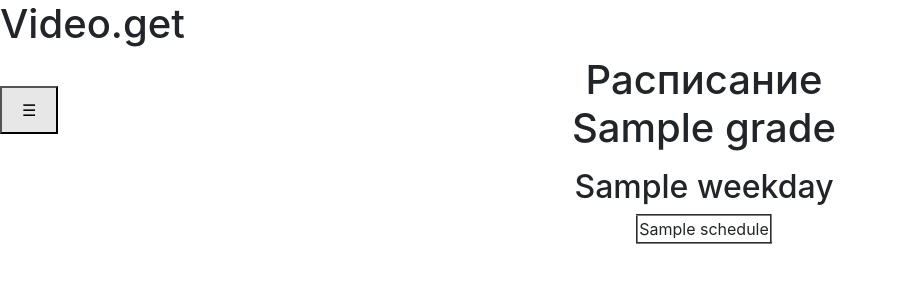
After one commit to Demonica22/school_bot, a Flask app: template templates/schedule_lessons.html in a window 1280 px wide. The commit adds this page. Shown: the top 300 px of the page, without its empty margins (0-898 px from the left). Run offline with Flask 2, Linux system fonts and the light colour scheme; the template is opened without the code that fills it: most values are stand-ins (such as "Sample title", 1, 10 or a date in 2020); some libraries are stand-ins or nearby versions.

Commit message:
добавлена замена данных расписание если такой класс или день недели есть добавлен просмотр расписания для отдельного класса

```diff
--- a/index.py
+++ b/index.py
@@ -40,6 +40,8 @@ api.add_resource(ScheduleResource, '/api/get/schedule/<int:schedule_id>')
 api.add_resource(ScheduleListResource, '/api/get/schedule')
 api.add_resource(ScheduleCallsResource, '/api/get/schedule_calls/<int:schedule_call_id>')
 api.add_resource(ScheduleCallsListResource, '/api/get/schedule_calls')
+
+
 
 
 def hash_password(password):
@@ -163,11 +165,17 @@ def add_news():
 def add_schedule():
     def add_data():
         session = create_session()
-        schedule = Schedule()
+        schedule = session.query(Schedule).filter(Schedule.weekday == request.form['weekday'],
+        Schedule.grade == (request.form['number_grade'] + request.form['letter_grade'])).first()
+        flag = True
+        if not schedule:
+            flag = False
+            schedule = Schedule()
         schedule.grade = request.form['number_grade'] + request.form['letter_grade'].lower()
         schedule.weekday = request.form['weekday']
         schedule.schedule = ''.join(request.form['schedule'].split('\r'))
-        session.add(schedule)
+        if not flag:
+            session.add(schedule)
         session.commit()
 
     def check():
@@ -208,6 +216,36 @@ def add_schedule():
 
     return render_template('add_schedule_form.html', errors=None)
 
+@app.route('/schedule/lessons', methods=['GET', 'POST'])
+def menu_schedule_lessons():
+    def sort_grades():
+        data = session.query(Schedule).all()
+        list_grades = set()
+        for el in data:
+            list_grades.add(el.grade)
+        list_grades = list(map(lambda x: (int(x[:-1]), x[-1]), list_grades))
+        list_grades.sort(key=lambda x: x[1], reverse=True)
+        list_grades.sort(key=lambda x: x[0])
+        list_grades.reverse()
+        list_grades = list(map(lambda x: str(x[0]) + x[1], list_grades))
+        return list_grades
+
+    session = create_session()
+    if request.method == 'POST':
+        return redirect(f'/schedule/lessons/{request.form["select_grade"]}')
+
+    return  render_template('menu_schedule_lessons.html', list_grades=sort_grades())
+
+
+@app.route('/schedule/lessons/<string:grade>')
+def schedule_lessons(grade):
+    LIST_WEEKDAYS = [
+        'понедельник', 'вторник', 'среда', 'четверг', 'пятница', 'суббота', 'воскресенье'
+    ]
+    session = create_session()
+    data = session.query(Schedule).filter(Schedule.grade == grade).all()
+    data.sort(key=lambda x: LIST_WEEKDAYS.index(x.weekday))
+    return render_template('schedule_lessons.html', grade=grade, data=data)
 
 if __name__ == '__main__':
     '''
--- /dev/null
+++ b/static/css/menu_schedule_lessons.css
@@ -0,0 +1,4 @@
+#content{
+    margin-left: 40%;
+    margin-right: 30%;
+}
--- /dev/null
+++ b/static/css/schedule_lessons.css
@@ -0,0 +1,12 @@
+#content{
+    margin-left: 40%;
+    margin-right: 30%;
+}
+
+#title{
+    text-align: center;
+}
+
+#weekday{
+    text-align: center;
+}
--- a/templates/base.html
+++ b/templates/base.html
@@ -23,12 +23,20 @@
         <nav class="nav_menu" id="content_nav_menu">
             <h2>
                 Меню
-            </h3>
+            </h2>
+            {% if not current_user.is_authenticated %}
+                <p>
+                    <a href="/login">Войти в аккаунт</a>
+                </p>
+                <p>
+                    <a href="/registration">Зарегистрироваться</a>
+                </p>
+            {% endif %}
             <p>
                 <a href="/news">Новости</a>
             </p>
             <p>
-                <a href="/shedule/lessons">Раписание уроков</a>
+                <a href="/schedule/lessons">Раписание уроков</a>
             </p>
             {% if current_user.is_authenticated and current_user.roles.name == "admin" %}
                 <p>
@@ -39,7 +47,7 @@
                 </p>
             {% endif %}
             <p>
-                <a href="/shedule/calls">Раписание звонков</a>
+                <a href="/schedule/calls">Раписание звонков</a>
             </p>
         </nav>
         <script>
--- /dev/null
+++ b/templates/schedule_lessons.html
@@ -0,0 +1,18 @@
+{% extends "base.html" %}
+
+{% block content %}
+<link rel="stylesheet" href="/static/css/schedule_lessons.css">
+<div id="content">
+    <h1 id="title">Расписание {{grade}}</h1>
+    {% for el in data %}
+        <p>
+            <h2 id="weekday">{{el.weekday}}</h2>
+            <table border="2px black" align="center">
+                {% for lesson in el.schedule.split('\n') %}
+                    <tr><td id=lesson align="center">{{lesson}}</td></tr>
+                {% endfor %}
+            </table>
+        </p>
+    {% endfor %}
+</div>
+{% endblock %}
```
Also changed, not shown: templates/menu_schedule_lessons.html (added, +23 -0 lines), db/data.sqlite.
